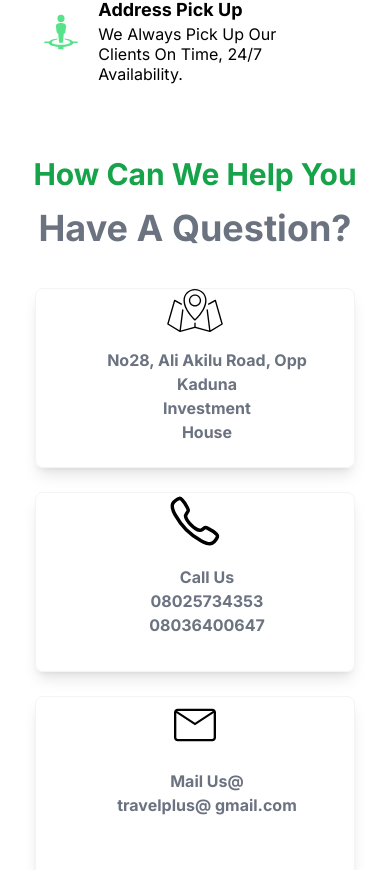
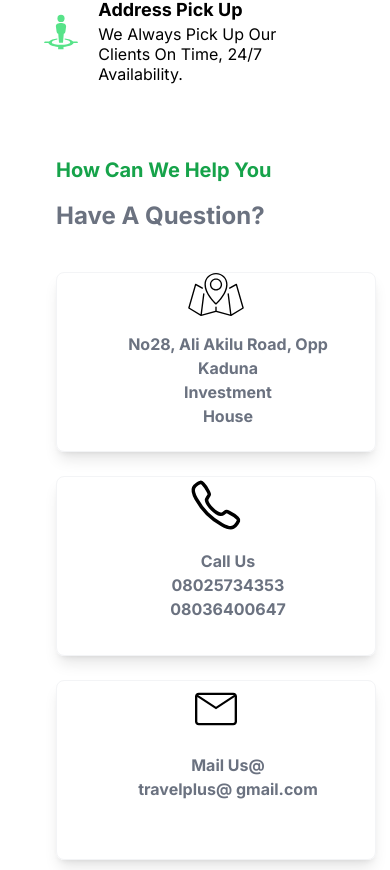
Before and after one commit to techvalleyng/travelplus_landing, a React (Vite) app: page / in a window 390 px wide. Shown: the part 1174-2044 px from the top of the page. Built offline with nearby package versions, Linux system fonts and the light colour scheme.

Commit message:
added responsiveness for help

```diff
--- a/src/components/Background.tsx
+++ b/src/components/Background.tsx
@@ -55,7 +55,7 @@ export default function Background() {
             </div>
           </div>
         </div>
-        <div className='absolute max-w-20 md:max-w-48 -right-4 top-7 md:top-10 md:-right-4 md:bottom-0  -rotate-[25deg] overflow-y-hidden'>
+        <div className='absolute max-w-20  md:max-w-48 -right-4 top-7 md:top-10 md:-right-4 md:bottom-0  -rotate-[25deg] overflow-y-hidden'>
           <img src={hand} alt=""/>
         </div>
       </div>
--- a/src/components/Helps.tsx
+++ b/src/components/Helps.tsx
@@ -6,11 +6,11 @@ export default function Helps() {
   return (
     <div id='Contact-us'>
       <div className='container-fluid mb-24'>
-        <div className="text-center font-inter capitalize">
-          <h3 className="text-3xl font-bold mb-4 text-green-600">How can we help you</h3>
-          <h1 className="text-gray-500 mb-4 font-bold text-4xl md:text-6xl">Have a question&#63;</h1>
+        <div className="ml-14 md:ml-0 md:text-center font-inter capitalize">
+          <h3 className="text-xl font-bold mb-4 text-green-600">How can we help you</h3>
+          <h1 className="text-gray-500 mb-4 font-bold text-2xl md:text-4xl">Have a question&#63;</h1>
         </div>
-        <div className="flex flex-wrap mt-10 gap-6 items-center justify-center">
+        <div className="flex ml-14 md:ml-0 flex-wrap mt-10 gap-6 items-center md:justify-center">
           <div className="flex flex-col transition transform duration-300 ease-in-out items-center border w-full max-w-xs h-[180px] border-gray-100 shadow-lg rounded-lg font-inter hover:-translate-y-2">
             <img className='w-14' src={maps} alt="Location" />
             <p className="text-md ml-6 mt-4 font-bold text-gray-500 text-center">No28, Ali Akilu Road, Opp <br /> Kaduna <br /> Investment <br /> House</p>
```
